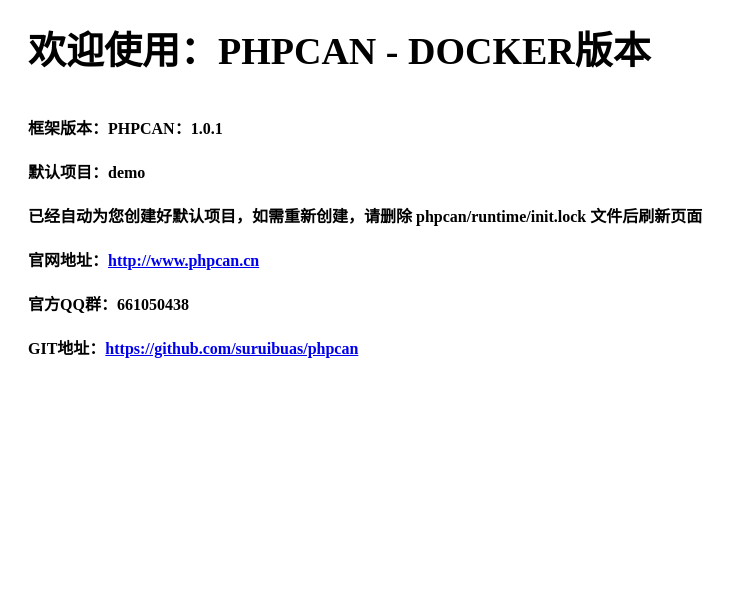
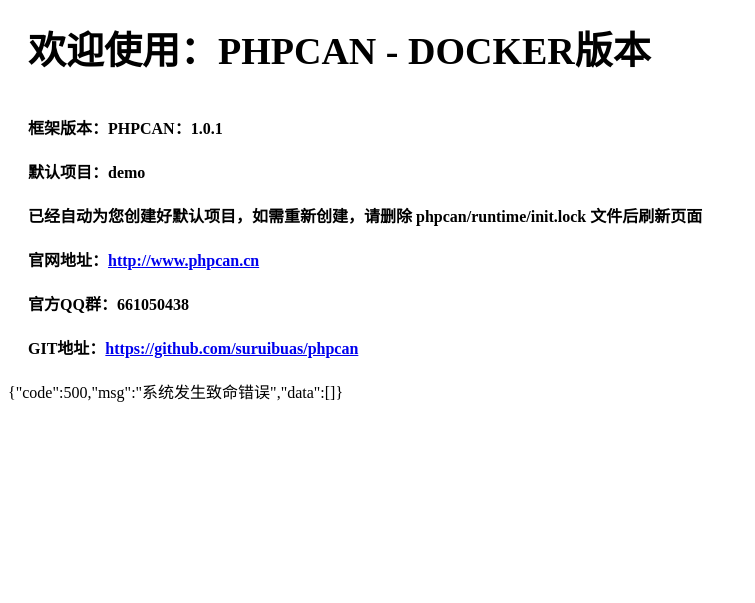
Before and after one commit to iimeepo/phpcan, a PHP site: page / in a window 1280 px wide. Shown: the top 603 px of the page, without its empty margins (0-755 px from the left). Run offline with PHP 8.4, Linux system fonts and the light colour scheme; some libraries are stand-ins or nearby versions.

Commit message:
增加致命错误捕获

```diff
--- a/phpcan/Driver.php
+++ b/phpcan/Driver.php
@@ -37,7 +37,36 @@ require _WORKPATH . '/Global.php';
 date_default_timezone_set('PRC');
 // 开启报错信息
 error_reporting(_DEBUG ? E_ALL : 0);
-
+// 捕获系统异常
+register_shutdown_function('shutdown');
+// 异常回调
+function shutdown()
+{
+    $error = error_get_last();
+    // 捕获致命异常
+    if ( ! empty($error) && $error['type'] <= 4)
+    {
+        $data = [
+            'code' => 500,
+            'msg'  => '系统发生致命错误',
+            'data' => []
+        ];
+        if (_SOA)
+        {
+            \api\Log::add('FRAMEWORK', [
+                'TOTALTIME' => round(microtime(TRUE) - $GLOBALS['_RUNTIME']['MICROTIME'], 4)
+            ]);
+            \api\Log::add('ERROR', [
+                'TYPE' => $error['type'],
+                'MSG'  => $error['message'],
+                'FILE' => $error['file'],
+                'LINE' => $error['line']
+            ]);
+            $data['log'] = \api\Log::info();
+        }
+        exit(json_encode($data, JSON_UNESCAPED_UNICODE));
+    }
+}
 // 载入IOC容器
 require _PHPCAN . '/core/ioc/Di.php';
 // 运行容器
```
